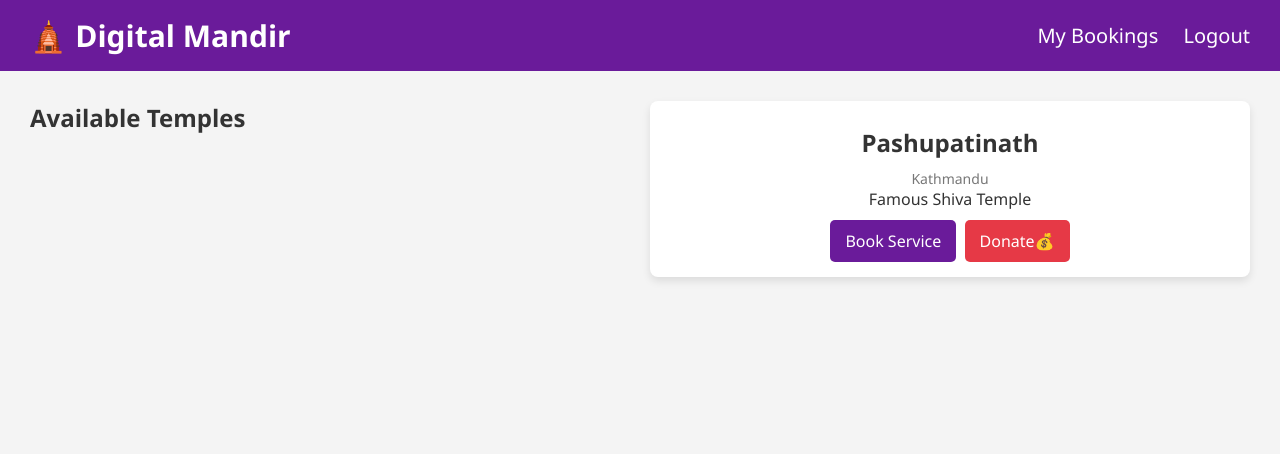
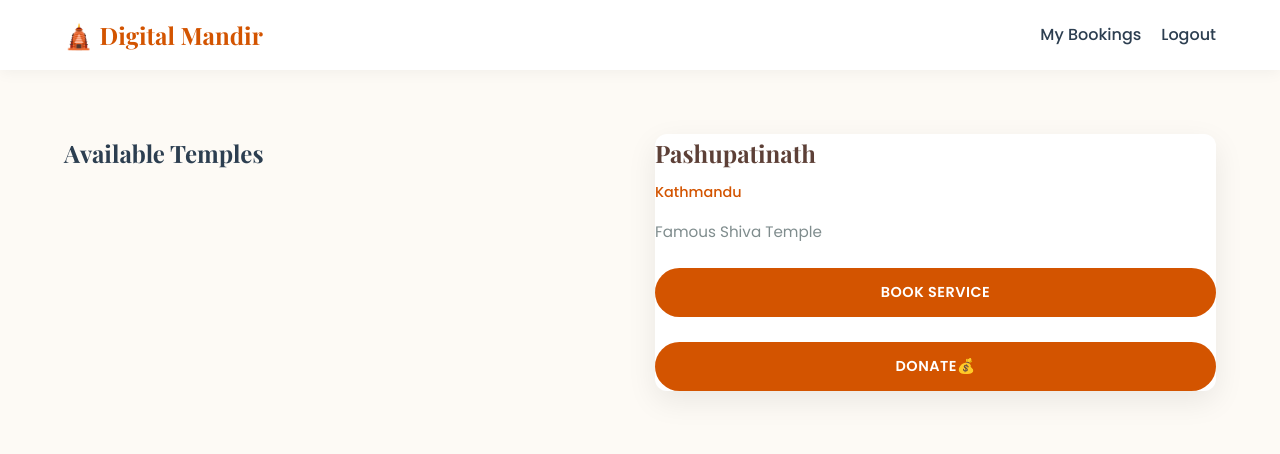
Before and after one commit to bidishajoshi/DM, a PHP site: page /temples.php in a window 1280 px wide. Shown: the top 454 px of the page. Run offline with PHP 8.4, Linux system fonts and the light colour scheme; the visitor is signed in with stand-in values (Sample User, id 1); data comes from the database, SQL or seed files in the repository.

Commit message:
initial commit

```diff
--- a/style.css
+++ b/style.css
@@ -1,402 +1,501 @@
+@import url('https://fonts.googleapis.com/css2?family=Poppins:wght@300;400;500;600;700&family=Playfair+Display:wght@700&display=swap');
+
+:root {
+    --primary: #d35400;
+    --primary-light: #e67e22;
+    --primary-dark: #a04000;
+    --secondary: #5d4037;
+    --accent: #f1c40f;
+    --text-color: #2c3e50;
+    --text-light: #7f8c8d;
+    --bg-color: #fdfaf5;
+    --white: #ffffff;
+    --shadow: 0 10px 30px rgba(0,0,0,0.08);
+    --transition: all 0.3s cubic-bezier(0.4, 0, 0.2, 1);
+    --border-radius: 12px;
+}
+
 * {
     margin: 0;
     padding: 0;
     box-sizing: border-box;
-    font-family: 'Segoe UI', Arial, sans-serif;
+    font-family: 'Poppins', sans-serif;
 }
 
 body {
-    background: #f5f6fa;
-    color: #333;
+    background-color: var(--bg-color);
+    color: var(--text-color);
+    line-height: 1.6;
+    overflow-x: hidden;
+}
+
+h1, h2, h3, .navbar h2 {
+    font-family: 'Playfair Display', serif;
 }
 
 /* ---------- NAVBAR ---------- */
 .navbar {
-    background: #5a2d0c;
-    padding: 15px 40px;
+    background: var(--white);
+    padding: 1rem 5%;
     display: flex;
     justify-content: space-between;
     align-items: center;
+    box-shadow: 0 2px 15px rgba(0,0,0,0.05);
+    position: sticky;
+    top: 0;
+    z-index: 1000;
 }
 
 .navbar h2 {
-    color: #fff;
+    color: var(--primary);
+    font-size: 1.5rem;
+    display: flex;
+    align-items: center;
+    gap: 10px;
+}
+
+.navbar div {
+    display: flex;
+    gap: 20px;
+    align-items: center;
 }
 
 .navbar a {
-    color: #fff;
+    color: var(--text-color);
     text-decoration: none;
-    margin-left: 20px;
     font-weight: 500;
+    transition: var(--transition);
+    position: relative;
+}
+
+.navbar a::after {
+    content: '';
+    position: absolute;
+    bottom: -5px;
+    left: 0;
+    width: 0;
+    height: 2px;
+    background: var(--primary);
+    transition: var(--transition);
 }
 
 .navbar a:hover {
-    text-decoration: underline;
+    color: var(--primary);
+}
+
+.navbar a:hover::after {
+    width: 100%;
 }
 
 /* ---------- HERO ---------- */
 .hero {
-    background: linear-gradient(rgba(0,0,0,0.5), rgba(0,0,0,0.5)),
+    background: linear-gradient(rgba(0,0,0,0.6), rgba(0,0,0,0.6)),
                 url("https://cms.holidaystonepal.in/media/Blogs/Pashupatinath-Temple-Photos/Pashupatinath-Temple.png");
     background-size: cover;
     background-position: center;
-    height: 300px;
+    background-attachment: fixed;
+    height: 60vh;
+    min-height: 400px;
     display: flex;
     align-items: center;
     justify-content: center;
     text-align: center;
     color: white;
+    padding: 0 20px;
 }
 
 .hero h1 {
-    font-size: 42px;
+    font-size: clamp(2.5rem, 8vw, 4rem);
+    margin-bottom: 1rem;
+    text-shadow: 2px 2px 10px rgba(0,0,0,0.3);
 }
 
 .hero p {
-    margin-top: 10px;
-    font-size: 18px;
+    font-size: clamp(1rem, 4vw, 1.25rem);
+    opacity: 0.9;
+    max-width: 600px;
+    margin: 0 auto;
 }
 
 /* ---------- CONTAINER ---------- */
-.container1 {
+.container1, .container {
     width: 90%;
-    max-width: 1100px;
-    margin: 30px auto;
+    max-width: 1200px;
+    margin: 4rem auto;
+}
+
+.container1 h2 {
+    text-align: center;
+    margin-bottom: 3rem;
+    font-size: 2.5rem;
+    color: var(--secondary);
+    position: relative;
+}
+
+.container1 h2::after {
+    content: '';
+    position: absolute;
+    bottom: -10px;
+    left: 50%;
+    transform: translateX(-50%);
+    width: 60px;
+    height: 3px;
+    background: var(--primary);
 }
 
 /* ---------- CARDS ---------- */
-.cards  {
+.cards {
     display: grid;
-    grid-template-columns: repeat(auto-fit, minmax(280px, 1fr));
-    gap: 20px;
+    grid-template-columns: repeat(auto-fit, minmax(300px, 1fr));
+    gap: 30px;
 }
 
 .card {
-    background: white;
-    padding: 20px;
-    border-radius: 10px;
-    box-shadow: 0 6px 18px rgba(0,0,0,0.1);
-    transition: transform 0.2s;
+    background: var(--white);
+    padding: 2.5rem;
+    border-radius: var(--border-radius);
+    box-shadow: var(--shadow);
+    transition: var(--transition);
+    border: 1px solid rgba(0,0,0,0.03);
+    text-align: center;
 }
 
 .card:hover {
+    transform: translateY(-10px);
+    box-shadow: 0 20px 40px rgba(0,0,0,0.12);
+}
+
+.card h3 {
+    color: var(--primary);
+    margin-bottom: 1rem;
+    font-size: 1.5rem;
+}
+
+.card p {
+    color: var(--text-light);
+}
+
+/* ---------- TEMPLE CARDS ---------- */
+.container {
+    display: grid;
+    grid-template-columns: repeat(auto-fit, minmax(320px, 1fr));
+    gap: 30px;
+}
+
+.temple-card {
+    background: var(--white);
+    border-radius: var(--border-radius);
+    overflow: hidden;
+    box-shadow: var(--shadow);
+    transition: var(--transition);
+    display: flex;
+    flex-direction: column;
+}
+
+.temple-card:hover {
     transform: translateY(-5px);
 }
 
-.card h3 {
-    color: #5a2d0c;
-    margin-bottom: 8px;
+.temple-card img {
+    width: 100%;
+    height: 240px;
+    object-fit: cover;
 }
 
-.card p {
-    font-size: 14px;
-    margin-bottom: 10px;
+.temple-card .content {
+    padding: 1.5rem;
+    flex-grow: 1;
+    display: flex;
+    flex-direction: column;
 }
 
-/* ---------- BUTTON ---------- */
+.temple-card h2 {
+    margin-bottom: 0.5rem;
+    color: var(--secondary);
+    font-size: 1.5rem;
+}
+
+.temple-card .location {
+    color: var(--primary);
+    font-weight: 500;
+    font-size: 0.9rem;
+    margin-bottom: 1rem;
+    display: flex;
+    align-items: center;
+    gap: 5px;
+}
+
+.temple-card p {
+    font-size: 0.95rem;
+    color: var(--text-light);
+    margin-bottom: 1.5rem;
+}
+
+/* ---------- BUTTONS ---------- */
 .btn {
     display: inline-block;
-    padding: 10px 18px;
-    background: #5a2d0c;
-    color: white;
+    padding: 0.8rem 1.8rem;
+    background: var(--primary);
+    color: var(--white);
     text-decoration: none;
-    border-radius: 5px;
+    border-radius: 50px;
     border: none;
+    font-weight: 600;
     cursor: pointer;
+    transition: var(--transition);
+    text-align: center;
+    font-size: 0.9rem;
+    text-transform: uppercase;
+    letter-spacing: 0.5px;
 }
 
 .btn:hover {
-    background: #8b4513;
+    background: var(--primary-dark);
+    transform: scale(1.05);
+    box-shadow: 0 5px 15px rgba(211, 84, 0, 0.3);
 }
 
-
-
-/* ---------- FORMS ---------- */
-.form-box {
-    background: white;
-    max-width: 400px;
-    margin: 40px auto;
-    padding: 25px;
-    border-radius: 10px;
-    box-shadow: 0 6px 18px rgba(0,0,0,0.15);
+.nearest-btn {
+    background: linear-gradient(135deg, var(--primary), var(--primary-light));
+    padding: 1rem 2.5rem;
+    font-size: 1.1rem;
 }
 
+/* ---------- FORMS & BOXES ---------- */
+.form-box {
+    background: var(--white);
+    max-width: 450px;
+    width: 90%;
+    margin: 4rem auto;
+    padding: 3rem;
+    border-radius: var(--border-radius);
+    box-shadow: var(--shadow);
+}
 
 .form-box h2 {
-    margin-bottom: 15px;
-    color: #5a2d0c;
+    text-align: center;
+    margin-bottom: 2rem;
+    color: var(--secondary);
+    font-size: 2rem;
 }
 
 .form-box input,
-.form-box select {
+.form-box select,
+.form-box textarea {
     width: 100%;
-    padding: 10px;
-    margin: 8px 0;
+    padding: 0.8rem 1rem;
+    margin-bottom: 1.2rem;
+    border: 1px solid #eee;
+    border-radius: 8px;
+    font-size: 1rem;
+    background: #f9f9f9;
+    transition: var(--transition);
+}
+
+.form-box input:focus,
+.form-box select:focus,
+.form-box textarea:focus {
+    outline: none;
+    border-color: var(--primary);
+    background: var(--white);
+    box-shadow: 0 0 0 4px rgba(211, 84, 0, 0.1);
+}
+
+.form-box button {
+    width: 100%;
+    margin-top: 1rem;
+}
+
+/* ---------- DASHBOARD ---------- */
+.dashboard-header {
+    display: flex;
+    justify-content: space-between;
+    align-items: center;
+    margin-bottom: 2rem;
+    padding: 0 5%;
+}
+
+.bell {
+    position: relative;
+    color: var(--text-color);
+    font-size: 1.8rem;
+    transition: var(--transition);
+}
+
+.bell:hover {
+    color: var(--primary);
+}
+
+.bell-badge {
+    position: absolute;
+    top: -5px;
+    right: -5px;
+    background: #e74c3c;
+    color: white;
+    font-size: 10px;
+    min-width: 18px;
+    height: 18px;
+    display: flex;
+    align-items: center;
+    justify-content: center;
+    border-radius: 50%;
+    font-weight: 700;
+    border: 2px solid var(--white);
+}
+
+/* ---------- PAGINATION ---------- */
+.pagination {
+    text-align: center;
+    margin: 4rem 0;
+    display: flex;
+    justify-content: center;
+    gap: 10px;
+}
+
+.page-btn {
+    width: 40px;
+    height: 40px;
+    display: flex;
+    align-items: center;
+    justify-content: center;
+    background: var(--white);
+    color: var(--text-color);
+    text-decoration: none;
+    border-radius: 50%;
+    font-weight: 600;
+    transition: var(--transition);
+    border: 1px solid #eee;
+}
+
+.page-btn:hover {
+    background: var(--primary);
+    color: var(--white);
+    border-color: var(--primary);
+}
+
+.page-btn.current {
+    background: var(--primary);
+    color: var(--white);
+    border-color: var(--primary);
 }
 
 /* ---------- FOOTER ---------- */
 .footer {
-    background: #5a2d0c;
-    color: white;
+    background: var(--secondary);
+    color: var(--white);
     text-align: center;
-    padding: 15px;
-    margin-top: 40px;
+    padding: 3rem 1rem;
+    margin-top: 5rem;
 }
-/* ===== ADMIN FORM DESIGN ===== */
+
+/* ---------- RESPONSIVENESS ---------- */
+@media (max-width: 768px) {
+    .navbar {
+        padding: 1rem 20px;
+        flex-direction: column;
+        gap: 15px;
+    }
+
+    .navbar div {
+        gap: 15px;
+    }
+
+    .hero h1 {
+        font-size: 2.2rem;
+    }
+
+    .container1, .container {
+        margin: 2rem auto;
+    }
 
     .form-box {
-    background: #ffffff;
-    width: 450px;
-    margin: 40px auto;
-    padding: 25px;
-    border-radius: 10px;
-    box-shadow: 0 8px 25px rgba(0,0,0,0.15);
+        padding: 2rem;
+    }
 }
 
-.form-box h2 {
-    text-align: center;
-    margin-bottom: 20px;
-    color: #6a1b9a;
+@media (max-width: 480px) {
+    .cards, .container {
+        grid-template-columns: 1fr;
     }
 
-.form-box input,
-.form-box textarea {
-    width: 100%;
-    padding: 10px;
-    margin-bottom: 12px;
-    border: 1px solid #ccc;
-    border-radius: 6px;
-    font-size: 14px;
-}
-
-.form-box textarea {
-    height: 90px;
-    resize: none;
-}
-
-.form-box button {
-    width: 100%;
-    padding: 10px;
-    background: #6a1b9a;
-    color: white;
-    border: none;
-    border-radius: 6px;
-    font-size: 16px;
-    cursor: pointer;
-}
-
-.form-box button:hover {
-    background: #4a148c;
-}
-
-/* ===== ADMIN NAVBAR ===== */
-
-.navbar {
-    background: #6a1b9a;
-    color: white;
-    padding: 15px 30px;
-    font-size: 20px;
-}
-
-body {
-    font-family: Arial, sans-serif;
-    background: #f4f4f4;
-    margin: 0;
-}
-
-header {
-    background: #6a1b9a;
-    color: white;
-    text-align: center;
-    padding: 20px;
-}
-
-.container {
-    display: grid;
-    grid-template-columns: repeat(auto-fit, minmax(280px, 1fr));
-    gap: 20px;
-    padding: 30px;
-}
-
-.temple-card {
-    background: white;
-    border-radius: 8px;
-    box-shadow: 0 4px 8px rgba(0,0,0,0.1);
-    padding: 15px;
-    text-align: center;
-}
-
-.temple-card img {
-    width: 100%;
-    height: 200px;
-    object-fit: cover;
-    border-radius: 5px;
-}
-
-.temple-card h2 {
-    margin: 10px 0;
-    color: #333;
-}
-
-.location {
-    color: #777;
-    font-size: 14px;
+    .navbar h2 {
+        font-size: 1.2rem;
     }
 
     .btn {
-    display: inline-block;
-    margin-top: 10px;
-    padding: 10px 15px;
-    background: #6a1b9a;
-    color: white;
-    text-decoration: none;
-    border-radius: 5px;
+        padding: 0.7rem 1.2rem;
+    }
 }
 
-.btn:hover {
-    background: #4a148c;
+/* ---------- UTILITIES ---------- */
+.message {
+    background: #d4edda;
+    color: #155724;
+    padding: 1rem;
+    border-radius: 8px;
+    margin-bottom: 2rem;
+    text-align: center;
+    border-left: 5px solid #28a745;
 }
-/* ===== Nearest Temple Design ===== */
 
 .nearest-container {
     max-width: 600px;
-    margin: 80px auto;
+    margin: 4rem auto;
     text-align: center;
+    padding: 0 20px;
 }
 
-.nearest-container h2 {
-    font-size: 28px;
-    color: #6a1b9a;
-    margin-bottom: 30px;
+.nearest-card {
+    background: var(--white);
+    padding: 3rem;
+    border-radius: 20px;
+    box-shadow: var(--shadow);
 }
 
-/* Card */
-.nearest-card {
-    background: #ffffff;
-    padding: 30px;
-    border-radius: 18px;
-    box-shadow: 0 10px 30px rgba(0,0,0,0.15);
-}
-
-.nearest-card h3 {
-    font-size: 22px;
-    color: #4a148c;
-    margin-bottom: 10px;
-}
-
-.nearest-card .location {
-    font-size: 15px;
-    color: #555;
-    margin-bottom: 8px;
-}
-
-.nearest-card .distance {
-    font-size: 16px;
-    margin-bottom: 22px;
-}
-
-/* Button */
-.nearest-btn {
-    display: inline-block;
-    background: linear-gradient(135deg, #6a1b9a, #8e24aa);
-    color: white;
-    padding: 12px 28px;
-    border-radius: 30px;
-    text-decoration: none;
-    font-weight: bold;
-    transition: 0.3s ease;
-}
-
-.nearest-btn:hover {
-    transform: translateY(-3px);
-    box-shadow: 0 8px 20px rgba(0,0,0,0.3);
-}
-/* header dashboard */
-.dashboard-header {
-    display: flex;
-    justify-content: space-between;
-    align-items: center;
-    margin-bottom: 20px;
-}
-
-.bell {
-    position: relative;
-    text-decoration: none;
-    font-size: 24px;
-}
-
-.bell-badge {
-    position: absolute;
-    top: -6px;
-    right: -8px;
-    background: red;
-    color: white;
-    font-size: 12px;
-    padding: 3px 6px;
-    border-radius: 50%;
-    font-weight: bold;
-}
-
-
-/* for donation */
-.card-actions {
-    display: flex;
-    gap: 10px;
-    margin-top: 15px;
-}
-
-.donate-btn {
-    background-color: #e63946;
-}
-
-.donate-btn:hover {
-    background-color: #c1121f;
-}
-
-.message {
-    background: #d4edda;
-    color: #155724;
-    padding: 10px;
-    border-radius: 5px;
-    margin-bottom: 15px;
-    text-align: center;
-}
-
-/* NOTIFICATION PAGE LAYOUT */
 .notification-container {
     display: flex;
-    gap: 20px;
-    padding: 20px;
+    flex-wrap: wrap;
+    gap: 30px;
+    padding: 2rem 5%;
 }
 
 .notification-box {
-    width: 50%;
-    background: #fff;
-    padding: 15px;
-    border-radius: 10px;
-    box-shadow: 0 4px 12px rgba(0,0,0,0.1);
+    flex: 1;
+    min-width: 300px;
+    background: var(--white);
+    padding: 2rem;
+    border-radius: var(--border-radius);
+    box-shadow: var(--shadow);
 }
 
-.notification-box h3 {
-    text-align: center;
-    margin-bottom: 10px;
-    color: #6a1b9a;
-}
-
-/* TABLE */
 .notification-box table {
     width: 100%;
-    border-collapse: collapse;
-    font-size: 14px;
-}
-
-.notification-box th,
-.notification-box td {
-    border: 1px solid #ddd;
-    padding: 8px;
-    text-align: center;
+    border-collapse: separate;
+    border-spacing: 0 10px;
 }
 
 .notification-box th {
-    background: #f3f3f3;
+    text-align: left;
+    padding: 1rem;
+    color: var(--text-light);
+    font-weight: 500;
 }
+
+.notification-box td {
+    padding: 1rem;
+    background: #fdfdfd;
+    border-top: 1px solid #f5f5f5;
+    border-bottom: 1px solid #f5f5f5;
+}
+
+.notification-box tr td:first-child {
+    border-left: 1px solid #f5f5f5;
+    border-top-left-radius: 8px;
+    border-bottom-left-radius: 8px;
+}
+
+.notification-box tr td:last-child {
+    border-right: 1px solid #f5f5f5;
+    border-top-right-radius: 8px;
+    border-bottom-right-radius: 8px;
+}
```
Lines whose indentation alone changed are shown as unchanged.
